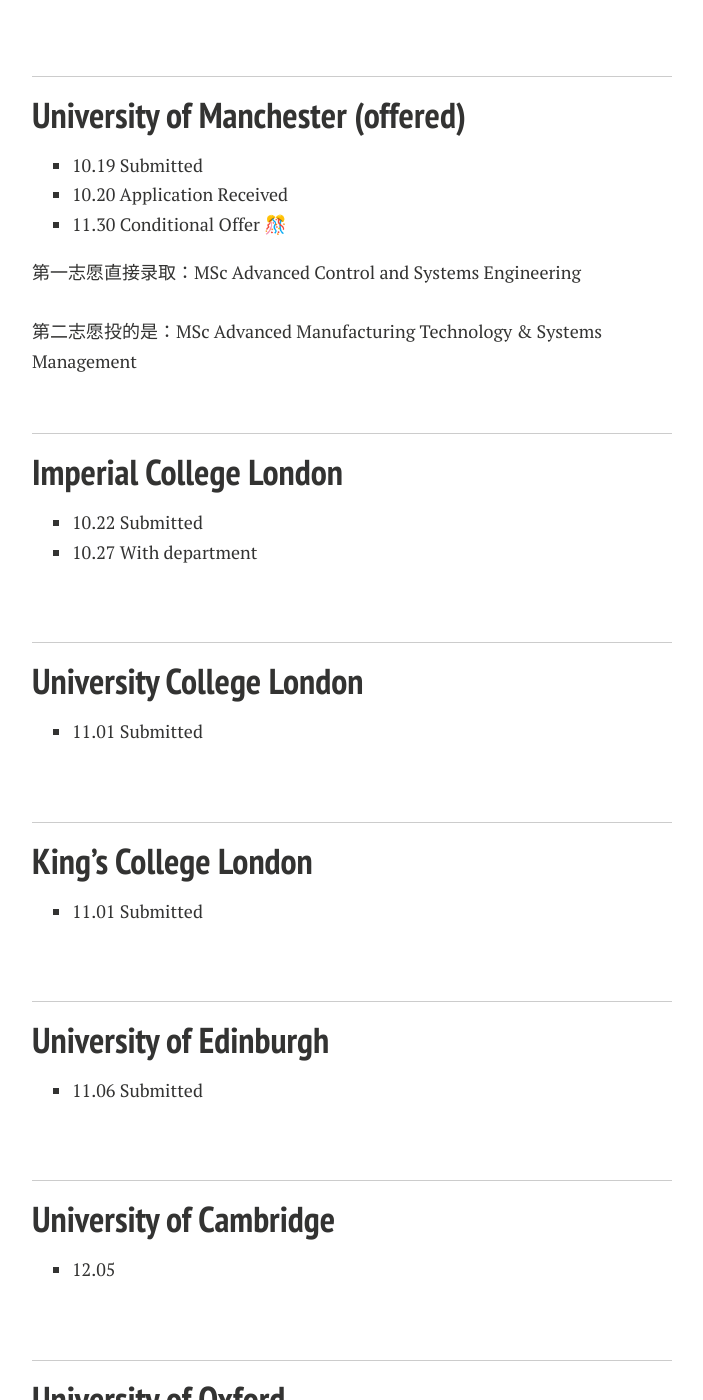
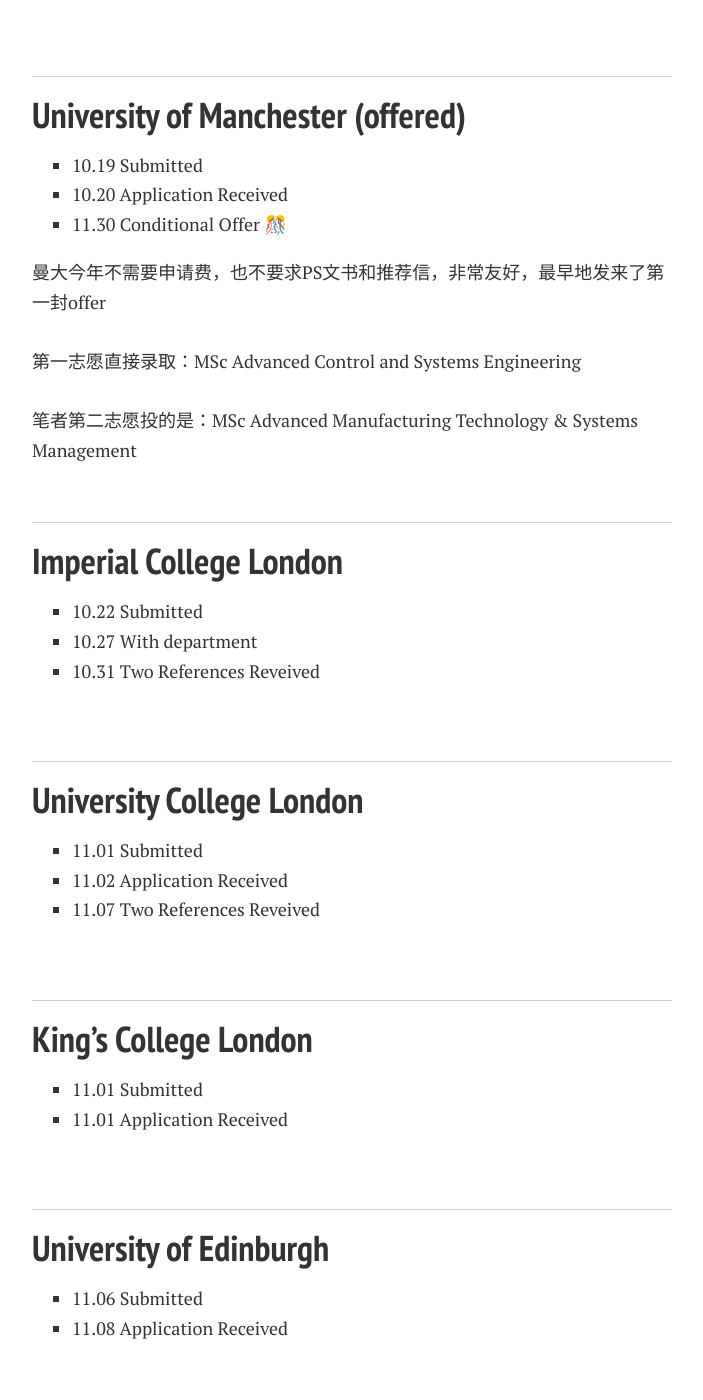
Before and after one commit to GuangLun2000/GuangLun2000.github.io, a Jekyll site: the page built from blogs/24fall.md, in a window 1280 px wide and 1400 px high, scrolled down 863 px. Shown: the whole window, without its empty margins (288-991 px from the left). Built offline with Jekyll 4.4.1, drawn with Linux system fonts in a browser that asks for light colours; nearby versions of some CDN libraries; comment, search, counter and statistics services are not loaded; a style sheet for code colours, icons or effects is not loaded.

Commit message:
Update 24fall.md

```diff
--- a/blogs/24fall.md
+++ b/blogs/24fall.md
@@ -43,9 +43,11 @@
 - 10.20 Application Received
 - 11.30 Conditional Offer 🎊
 
-第一志愿直接录取：MSc Advanced Control and Systems Engineering
+曼大今年不需要申请费，也不要求PS文书和推荐信，非常友好，最早地发来了第一封offer
 
-<br>第二志愿投的是：MSc Advanced Manufacturing Technology & Systems Management
+<br>第一志愿直接录取：MSc Advanced Control and Systems Engineering
+
+<br>笔者第二志愿投的是：MSc Advanced Manufacturing Technology & Systems Management
 
 <br>
 
@@ -55,6 +57,7 @@
 
 - 10.22 Submitted
 - 10.27 With department
+- 10.31 Two References Reveived
 
 <br>
 
@@ -63,6 +66,8 @@
 ## University College London
 
 - 11.01 Submitted
+- 11.02 Application Received
+- 11.07 Two References Reveived
 
 
 
@@ -73,6 +78,7 @@
 ## King’s College London
 
 - 11.01 Submitted
+- 11.01 Application Received
 
 <br>
 
@@ -81,6 +87,7 @@
 ## University of Edinburgh
 
 - 11.06 Submitted
+- 11.08 Application Received
 
 <br>
 
```
